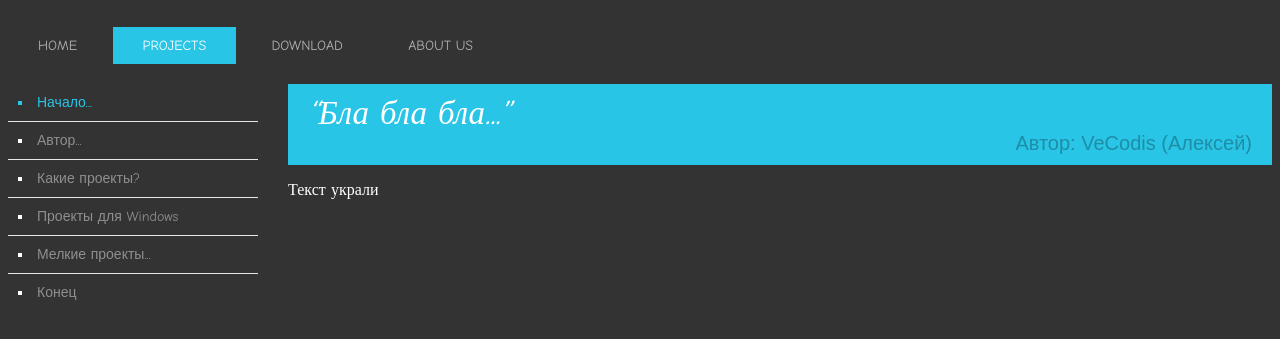
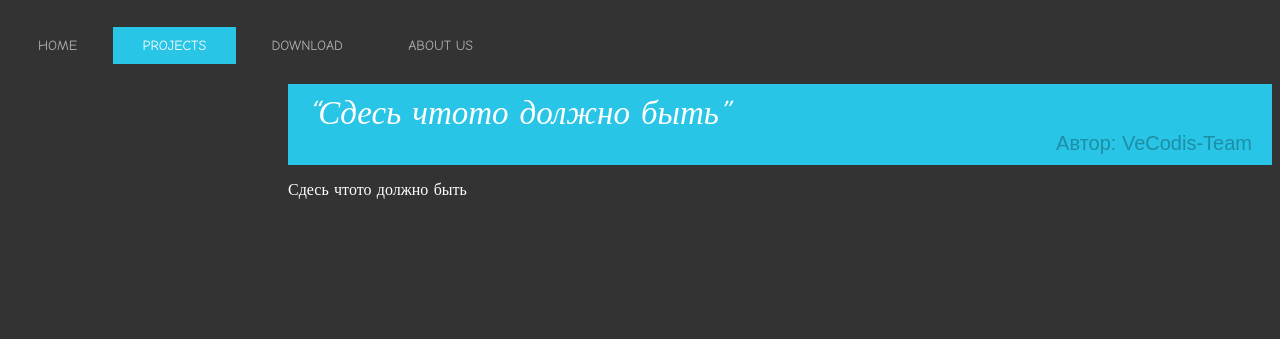
Before and after one commit to VeCodec/vcs.team, a plain HTML site: page Projects.html in a window 1280 px wide. Shown: the part 255-594 px from the top of the page. Drawn offline with Linux system fonts and the light colour scheme.

Commit message:
Update Projects.html

```diff
--- a/Projects.html
+++ b/Projects.html
@@ -32,26 +32,14 @@
 					</ul>
 				</nav>
 			</header>
-			<aside>
-				<nav>
-					<ul class="aside-menu">
-						<li class="active">Начало...</li>
-						<li><a action="#" method="get">Автор...</a></li>
-						<li><a href="What_Projects.html">Какие проекты?</a></li>
-						<li><a href="Project_WIN.html">Проекты для Windows</a></li>
-						<li><a href="Small_project.html">Мелкие проекты...</a></li>
-						<li><a href="Finish.html">Конец</a></li>
-					</ul>
-				</nav>
-			</aside>
 			<section>
 				<blockquote>
 					<p>
-						“Бла бла бла...”
+						“Сдесь чтото должно быть”
 					</p>
-					<cite>Автор: VeCodis (Алексей)</cite>
+					<cite>Автор: VeCodis-Team</cite>
 				</blockquote>
-				<p> Текст украли </p>
+				<p> Сдесь чтото должно быть </p>
 			</section>
 		</div>
 		<footer></footer>
```
